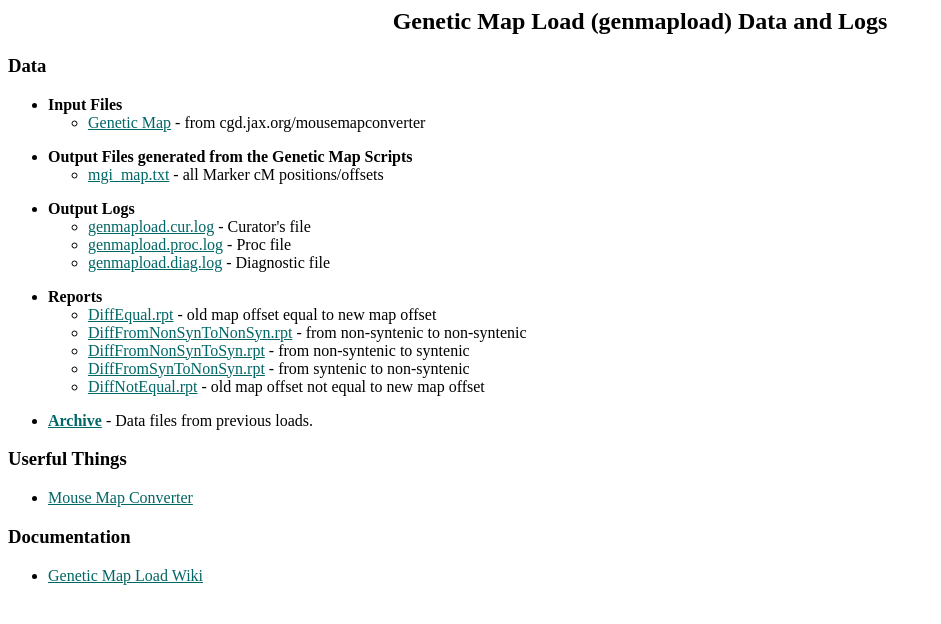
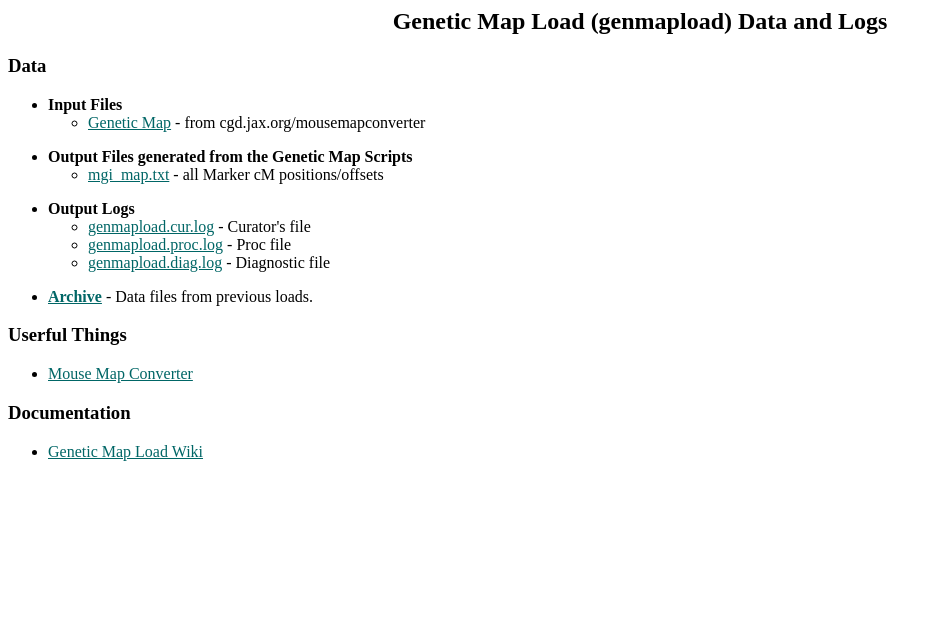
Before and after one commit to mgijax/genmapload, a plain HTML site: page index.html in a window 1280 px wide. Shown: the whole page, without its empty margins (0-941 px from the left). Drawn offline with Linux system fonts and the light colour scheme.

Commit message:
TR12963/mrk_offset moved to mrk_marker

```diff
--- a/index.html
+++ b/index.html
@@ -30,16 +30,6 @@
 </UL>
 <P>
 
-<LI><B>Reports</B>
-<UL>
-<LI><A HREF="/data/loads/genmap/genmapload/reports/DiffEqual.rpt">DiffEqual.rpt</A> - old map offset equal to new map offset
-<LI><A HREF="/data/loads/genmap/genmapload/reports/DiffFromNonSynToNonSyn.rpt">DiffFromNonSynToNonSyn.rpt</A> - from non-syntenic to non-syntenic
-<LI><A HREF="/data/loads/genmap/genmapload/reports/DiffFromNonSynToSyn.rpt">DiffFromNonSynToSyn.rpt</A> - from non-syntenic to syntenic
-<LI><A HREF="/data/loads/genmap/genmapload/reports/DiffFromSynToNonSyn.rpt">DiffFromSynToNonSyn.rpt</A> - from syntenic to non-syntenic
-<LI><A HREF="/data/loads/genmap/genmapload/reports/DiffNotEqual.rpt">DiffNotEqual.rpt</A> - old map offset not equal to new map offset
-<P>
-</UL>
-
 <LI><A HREF="/data/loads/genmap/genmapload/archive/"><B>Archive</B></A> - Data files from previous loads.
 </UL>
 
```
Also changed, not shown: 1 other file.
